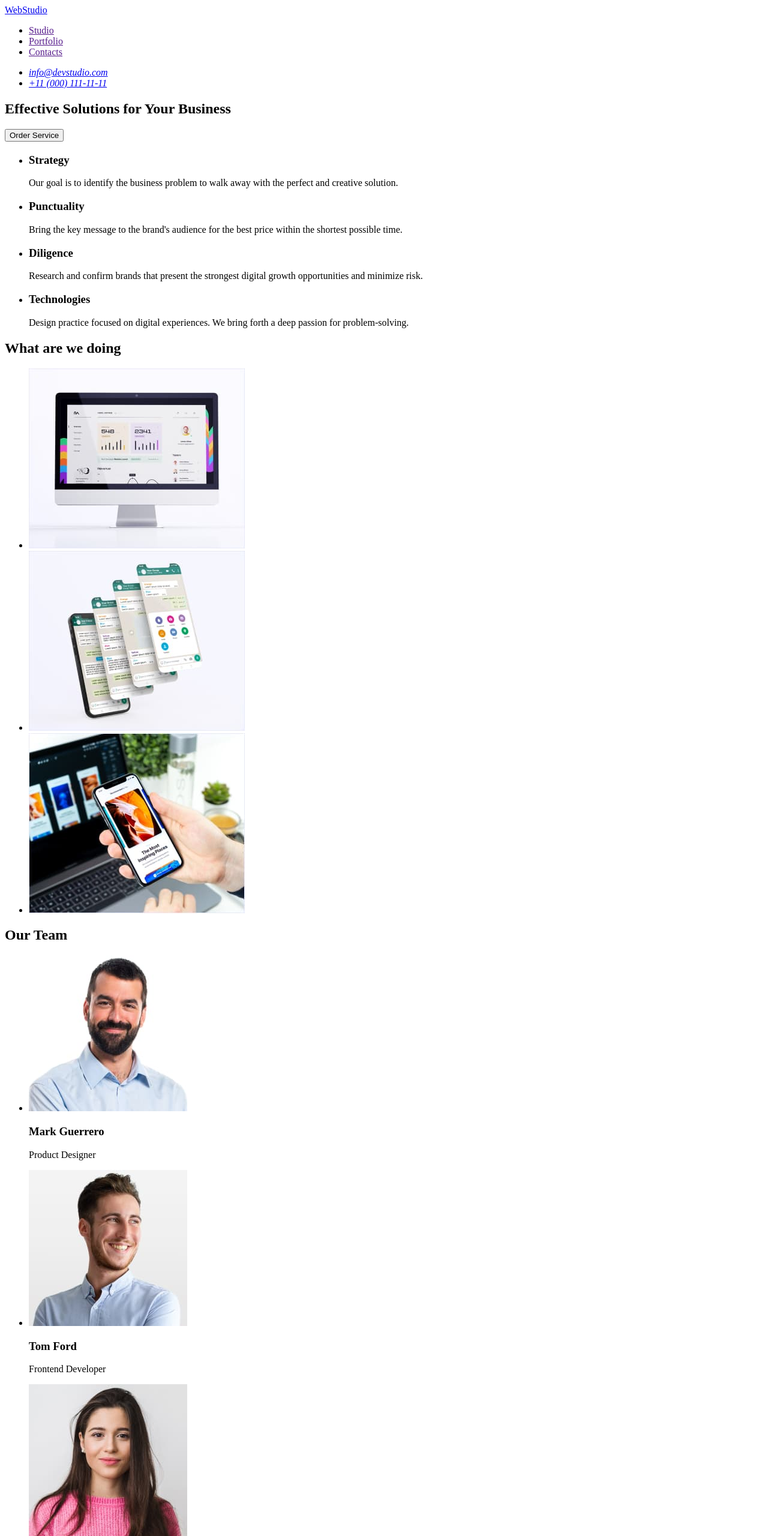
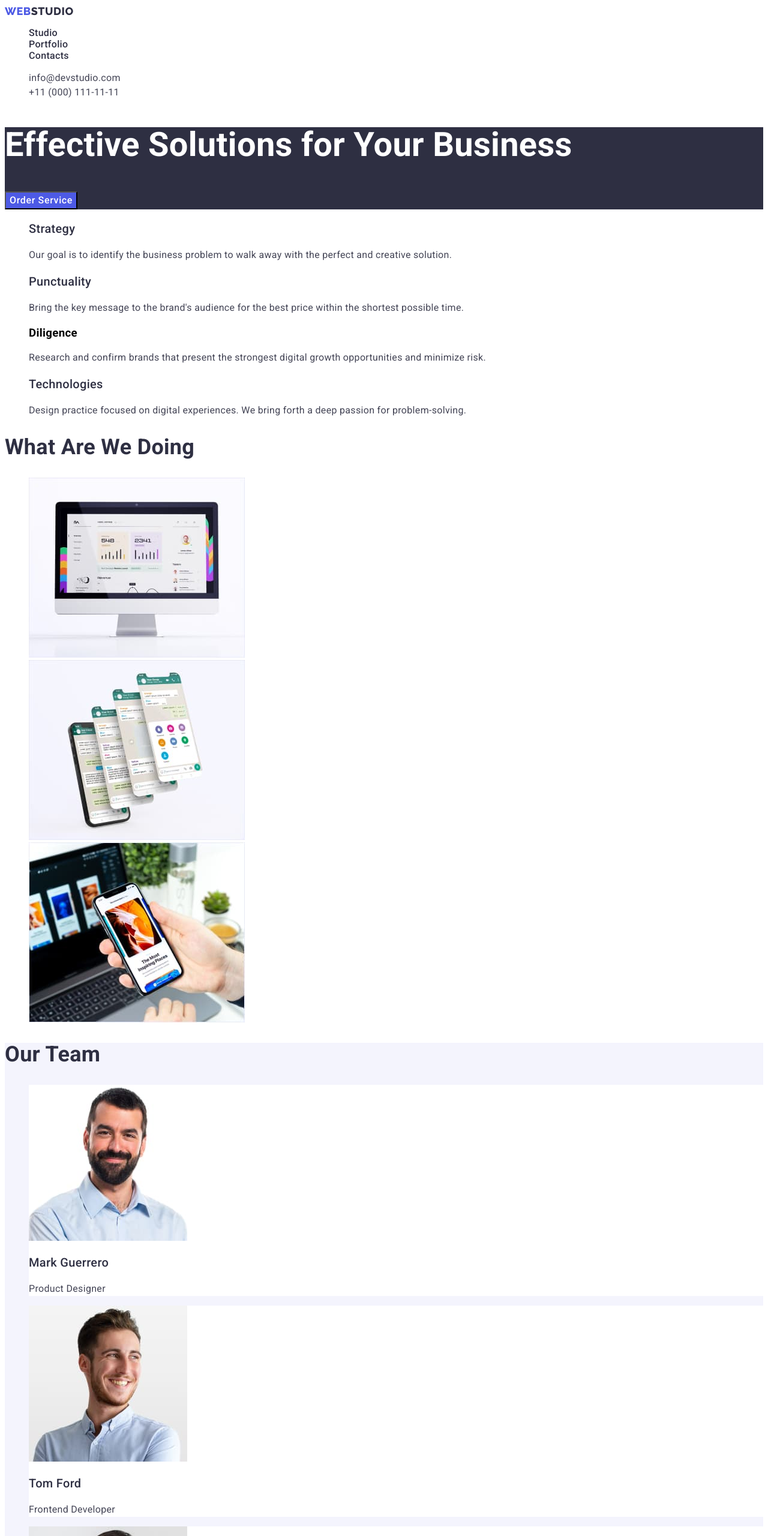
Before and after one commit to Gigapatut/goit-homework-02, a plain HTML site: page index.html in a window 1280 px wide. Shown: the top 2560 px of the page at 60% size. Drawn offline with Linux system fonts and the light colour scheme.

Commit message:
hw_02_first_attempt

```diff
--- /dev/null
+++ b/css/styles.css
@@ -0,0 +1,201 @@
+body {
+    font-family: 'Roboto', sans-serif;
+    letter-spacing: 0.02em;
+}
+.list {
+    list-style: none;
+}
+.link {
+    text-decoration: none;
+}
+/**----------------------HEADER-------------------*/
+.header {
+    background: #FFFFFF;
+}
+.header-logo span {
+    font-family: 'Raleway';
+    font-weight: 800;
+    font-size: 18px;
+    line-height: 1,17;
+    letter-spacing: 0.03em;
+    text-transform: uppercase;
+    color: #4D5AE5;
+}
+.header-logo {
+    font-family: 'Raleway';
+    font-weight: 800;
+    font-size: 18px;
+    line-height: 1,17;
+    letter-spacing: 0.03em;
+    text-transform: uppercase;
+    color: #2E2F42;
+}
+.header-list {
+}
+.header-link {
+    font-weight: 500;
+    font-size: 16px;
+    line-height: 1,5;
+    color: #2E2F42;
+}
+.header-item {
+
+}
+.adress {
+    font-style: normal;
+}
+.adress-link {
+    font-weight: 400;
+    font-size: 16px;
+    line-height: 1.5;
+     color: #434455;
+}
+/**-----------------------HERO---------------------*/
+.hero {
+    background: #2E2F42;
+}
+.hero-title {
+    font-weight: 700;
+    font-size: 56px;
+    line-height: 1.07;
+    color: #FFFFFF;
+}
+.hero-button {
+    background: #4D5AE5;
+    font-family: inherit;
+    font-weight: 500;
+    font-size: 16px;
+    line-height: 1.5;
+    letter-spacing: 0.04em;
+    color: #FFFFFF;
+    cursor: pointer;
+
+}
+/**----------------------PLUSES----------------*/
+
+.pluses {}
+
+.pluses-list {}
+
+.pluses-item {}
+
+.pluses-title {
+    font-weight: 500;
+    font-size: 20px;
+    line-height: 1.2;
+    color: #2E2F42;
+}
+
+.pluses-text {
+    font-size: 16px;
+    line-height: 1.5;
+    color: #434455;
+}
+
+/**----------------WHAT ARE WE DOING------------*/
+.doing {
+
+}
+.doing-title {
+    font-weight: 700;
+    font-size: 36px;
+    line-height: 1.11;
+    text-transform: capitalize;
+    color: #2E2F42;
+}
+
+.doing-list {}
+
+.doing-item {}
+
+/**----------------------OUR TEAM---------------*/
+.team {
+    background: #F4F4FD;
+}
+
+.team-title {
+    font-weight: 700;
+    font-size: 36px;
+    line-height: 1.11;
+    text-transform: capitalize;
+     color: #2E2F42;
+}
+
+.team-list {}
+
+.team-item {
+    background: #FFFFFF;
+}
+
+.team-card {
+    font-weight: 500;
+    font-size: 20px;
+    line-height: 1.2;
+    color: #2E2F42;
+}
+.team-text {
+    font-weight: 400;
+    font-size: 16px;
+    line-height: 1.5;
+    color: #434455;
+}
+.card {}
+
+/**----------------------FOOTER-----------------*/
+.footer {
+    background: #2E2F42;
+}
+.footer-logo span {
+    font-family: 'Raleway';
+    font-weight: 800;
+    font-size: 18px;
+    line-height: 1, 17;
+    letter-spacing: 0.03em;
+    text-transform: uppercase;
+    color: #4D5AE5;
+}
+.footer-logo {
+    font-family: 'Raleway';
+    font-weight: 800;
+    font-size: 18px;
+    line-height: 1.17;
+    letter-spacing: 0.03em;
+    text-transform: uppercase;
+    color: #F4F4FD;
+}
+.bottom-text {
+    font-weight: 400;
+    font-size: 16px;
+    line-height: 1.5;
+    letter-spacing: 0.02em;
+    color: #F4F4FD;
+}
+/**--------------------PORTFOLIO------------*/
+.filter-button {
+    font-family: inherit;
+    background: #F4F4FD;
+    font-weight: 500;
+    font-size: 16px;
+    line-height: 1.5;
+    letter-spacing: 0.04em;
+    color: #4D5AE5;
+    cursor: pointer;
+}
+.filter-button:hover {
+    background: #404BBF;
+    color: #FFFFFF;
+}
+.filter-button:focus {
+    background: #404BBF;
+    color: #FFFFFF;
+}
+/**--------------------SECTION---------------*/
+.app-list {
+    background: #FFFFFF;
+}
+.marketing-list {
+    background: #FFFFFF;
+}
+.web-list {
+    background: #FFFFFF;
+}
--- a/index.html
+++ b/index.html
@@ -6,98 +6,104 @@
     <meta http-equiv="X-UA-Compatible" content="IE=edge">
     <meta name="viewport" content="width=device-width, initial-scale=1.0">
     <title>WebStudio</title>
+    <link rel="preconnect" href="https://fonts.googleapis.com">
+    <link rel="preconnect" href="https://fonts.gstatic.com" crossorigin>
+    <link
+        href="https://fonts.googleapis.com/css2?family=Raleway:wght@800&family=Roboto:wght@400;500;700;900&display=swap"
+        rel="stylesheet">
+    <link rel="stylesheet" href="./css/styles.css">
 </head>
 
 <body>
-    <header>
-        <nav>
-            <a href="./index.html">WebStudio</a>
-            <ul>
-                <li><a href="">Studio</a></li>
-                <li><a href="">Portfolio</a></li>
-                <li><a href="">Contacts</a></li>
+    <header class="header">
+        <nav class="header-navigation">
+            <a class="header-logo link" href="./index.html"><span class="accent">Web</span>Studio</a>
+            <ul class="header-list list">
+                <li class="header-item"><a class="header-link link" href="./index.html">Studio</a></li>
+                <li class="header-item"><a class="header-link link" href="./portfolio.html">Portfolio</a></li>
+                <li class="header-item"><a class="header-link link" href="">Contacts</a></li>
             </ul>
         </nav>
-        <address>
-            <ul>
-                <li><a href="mailto:info@devstudio.com">info@devstudio.com</a></li>
-                <li><a href="tel:+110001111111">+11 (000) 111-11-11</a></li>
+        <address class="adress">
+            <ul class="adress-list list">
+                <li class="adress-item"><a class="adress-link link" href="mailto:info@devstudio.com">info@devstudio.com</a></li>
+                <li class="adress-item"><a class="adress-link link" href="tel:+110001111111">+11 (000) 111-11-11</a></li>
             </ul>
         </address>
     </header>
     <main>
 
-        <section>
-            <h1>Effective Solutions for Your Business</h1>
-            <button type="button">Order Service</button>
+        <section class="hero">
+            <h1 class="hero-title">Effective Solutions for Your Business</h1>
+            <button class="hero-button" type="button">Order Service</button>
         </section>
 
-        <section>
+        <section class="pluses">
             <h2></h2>
-            <ul>
-                <li>
-                    <h3>Strategy</h3>
-                    <p>Our goal is to identify the business
-                    problem to walk away with the perfect and creative solution.</p>
+            <ul class="pluses-list list">
+                <li class="pluses-item">
+                    <h3 class="pluses-title">Strategy</h3>
+                    <p class="pluses-text">Our goal is to identify the business problem to walk away with the perfect and creative solution.</p>
+
                 </li>
-                <li>
-                    <h3>Punctuality</h3>
-                    <p>Bring the key message to the brand's audience for the best price within the shortest possible time.</p>
+                <li class="pluses-item">
+                    <h3 class="pluses-title">Punctuality</h3>
+                    <p class="pluses-text">Bring the key message to the brand's audience for the best price within the shortest possible time.</p>
                 </li>
-                <li>
+                <li class="pluses-item">
                     <h3>Diligence</h3>
-                    <p>Research and confirm brands that present the strongest digital growth opportunities and minimize risk.</p>
+                    <p class="pluses-text">Research and confirm brands that present the strongest digital growth opportunities and minimize risk.</p>
                 </li>
-                <li>
-                    <h3>Technologies</h3>
-                    <p>Design practice focused on digital experiences. We bring forth a deep passion for problem-solving.</p>
+                <li class="pluses-item">
+                    <h3 class="pluses-title">Technologies</h3>
+                    <p class="pluses-text">Design practice focused on digital experiences. We bring forth a deep passion for problem-solving.</p>
                 </li>
             </ul>
         </section>
 
-        <section class="What are we doing">
-            <h2>What are we doing</h2>
-            <ul>
-                <li><img src="./images/Rectangle1.jpg" alt="picture" width="360"></li>
-                <li><img src="./images/Rectangle2.jpg" alt="picture" width="360"></li>
-                <li><img src="./images/Rectangle3.jpg" alt="picture" width="360"></li>
+        <section class="doing">
+            <h2 class="doing-title">What are we doing</h2>
+            <ul class="doing-list list">
+                <li class="doing-item"><img src="./images/Rectangle1.jpg" alt="picture" width="360"></li>
+                <li class="doing-item"><img src="./images/Rectangle2.jpg" alt="picture" width="360"></li>
+                <li class="doing-item"><img src="./images/Rectangle3.jpg" alt="picture" width="360"></li>
             </ul>
         </section>
 
-        <section class="Our Team">
-            <h2>Our Team</h2>
-            <ul>
-                <li class="Team-card-item">
+        <section class="team">
+            <h2 class="team-title">Our Team</h2>
+            <ul class="team-list list">
+                <li class="team-item">
                     <img src="./images/img4.jpg" alt="foto" width="264">
-                    <h3 class="card">Mark Guerrero</h3>
-                    <p>Product Designer</p>
+                    <h3 class="team-card">Mark Guerrero</h3>
+                    <p class="team-text">Product Designer</p>
                 </li>
 
 
-                <li class="Team-card-item">
+                <li class="team-item">
                     <img src="./images/img5.jpg" alt="foto" width="264">
-                    <h3 class="card">Tom Ford</h3>
-                    <p>Frontend Developer</p>
+                    <h3 class="team-card">Tom Ford</h3>
+                    <p class="team-text">Frontend Developer</p>
                 </li>
 
 
-                <li class="Team-card-item">
+                <li class="team-item">
                     <img src="./images/img6.jpg" alt="foto" width="264">
-                    <h3 class="card">Camila Garcia</h3>
-                    <p>Marketing</p>
+                    <h3 class="team-card">Camila Garcia</h3>
+                    <p class="team-text">Marketing</p>
                 </li>
 
-                <li class="Team-card-item">
+                <li class="team-item">
                     <img src="./images/img7.jpg" alt="foto" width="264">
-                    <h3 class="card">Daniel Wilson</h3>
-                    <p>UI Designer</p>
+                    <h3 class="team-card">Daniel Wilson</h3>
+                    <p class="team-text">UI Designer</p>
                 </li>
             </ul>
         </section>
     </main>
-    <footer>
-        <a href="./index.html">WebStudio</a>
-        <p>Increase the flow of customers and sales for your business with digital marketing & growth solutions.</p>
+    <footer class="footer">
+        <a class="footer-logo link" href="./index.html"><span class="accent">Web</span>Studio</a>
+        <p class="bottom-text">Increase the flow of customers and sales for your business with digital marketing & growth solutions.</p>
     </footer>
 
 </body>
```
Also changed, not shown: portfolio.html (added, +131 -0 lines), images/img1.1.jpg (added), images/img1.2.jpg (added), images/img1.3.jpg (added), images/img2.1.jpg (added), images/img2.2.jpg (added), images/img2.3.jpg (added), images/img3.1.jpg (added), images/img3.2.jpg (added), images/img3.3.jpg (added), images/img4 (1).jpg (deleted).
